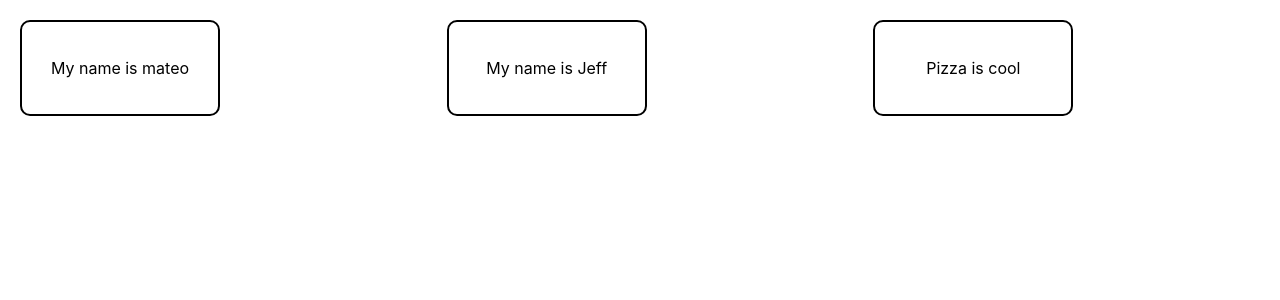
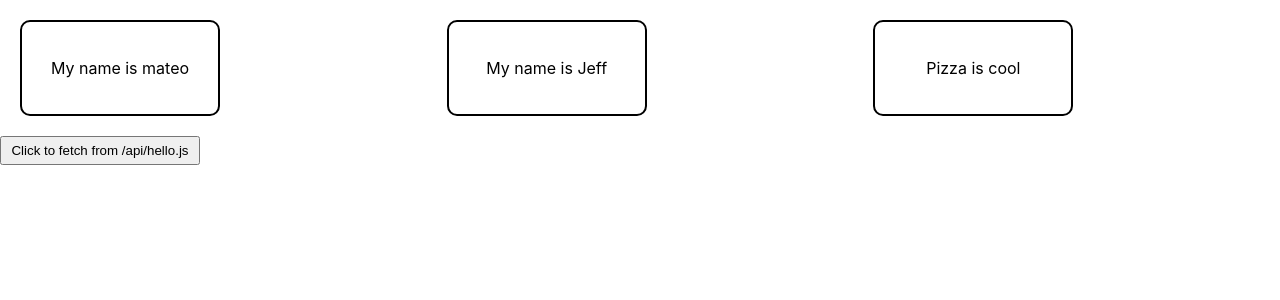
Before and after one commit to SummerProjectt/delivery-interface, a Next.js app: page / in a window 1280 px wide. Shown: the top 300 px of the page. Built offline with nearby package versions, Linux system fonts and the light colour scheme.

Commit message:
Resize button

```diff
--- a/pages/api/hello.js
+++ b/pages/api/hello.js
@@ -1,5 +1,5 @@
 // Next.js API route support: https://nextjs.org/docs/api-routes/introduction
 
 export default (req, res) => {
-  res.status(200).json({ name: 'John Doe' })
-}
+	res.status(200).json({ name: "John Doe", age: 20 });
+};
--- a/pages/index.js
+++ b/pages/index.js
@@ -1,9 +1,16 @@
 import Head from "next/head";
 import styles from "@styles/Home.module.css";
 import Card from "@components/Card";
+import { useState, useEffect } from "react";
 export default function Home() {
 	let array = ["My name is mateo", "My name is Jeff", "Pizza is cool"];
-
+	const [data, setData] = useState(null);
+	async function getData() {
+		const response = await fetch("/api/hello");
+		const obj = await response.json();
+		setData(obj);
+	}
+	// useEffect(() => getData());
 	return (
 		<div className={styles.container}>
 			<Head>
@@ -14,8 +21,17 @@ export default function Home() {
 
 			{/* Example of mapping arrays and passing props to components */}
 			{array.map((arr) => (
-				<Card first={arr}></Card>
+				<Card key={arr} first={arr}></Card>
 			))}
+			<button className={styles.fetchButton} onClick={getData}>
+				Click to fetch from /api/hello.js
+			</button>
+			{data == null ? null : (
+				<div>
+					<p>Name: {data.name}</p>
+					<p>Age: {data.age}</p>
+				</div>
+			)}
 		</div>
 	);
 }
--- a/styles/Home.module.css
+++ b/styles/Home.module.css
@@ -2,3 +2,9 @@
 	display: grid;
 	grid-template-columns: repeat(3, 1fr);
 }
+
+.fetchButton {
+	width: 200px;
+	padding: 5px;
+	height: fit-content;
+}
```
